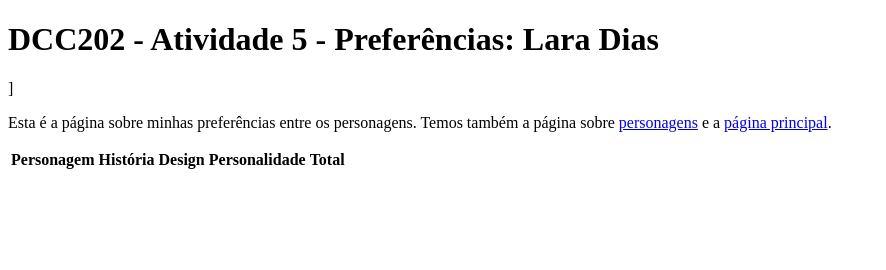
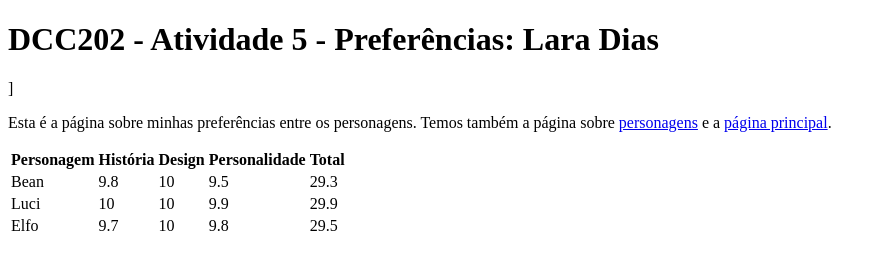
Before and after one commit to ufjf-dcc202/ufjf-dcc202-2023-3-a-atv5-Lara-Dias, a website: page preferencias.html in a window 1280 px wide. Shown: the whole page, without its empty margins (0-886 px from the left). Drawn offline with Linux system fonts and the light colour scheme.

Commit message:
adiciona linhas e conteúdos as células da tabela na página preferências

```diff
--- a/preferencias.html
+++ b/preferencias.html
@@ -24,25 +24,25 @@
           </thead>
           <tbody>
             <tr>
-                <td></td>
-                <td></td>
-                <td></td>
-                <td></td>
-                <td></td>
+                <td>Bean</td>
+                <td>9.8</td>
+                <td>10</td>
+                <td>9.5</td>
+                <td>29.3</td>
             </tr>
             <tr>
-                <td></td>
-                <td></td>
-                <td></td>
-                <td></td>
-                <td></td>
+                <td>Luci</td>
+                <td>10</td>
+                <td>10</td>
+                <td>9.9</td>
+                <td>29.9</td>
             </tr>
              <tr>
-                <td></td>
-                <td></td>
-                <td></td>
-                <td></td>
-                <td></td>
+                <td>Elfo</td>
+                <td>9.7</td>
+                <td>10</td>
+                <td>9.8</td>
+                <td>29.5</td>
             </tr>
           </tbody>
         </table>
```
